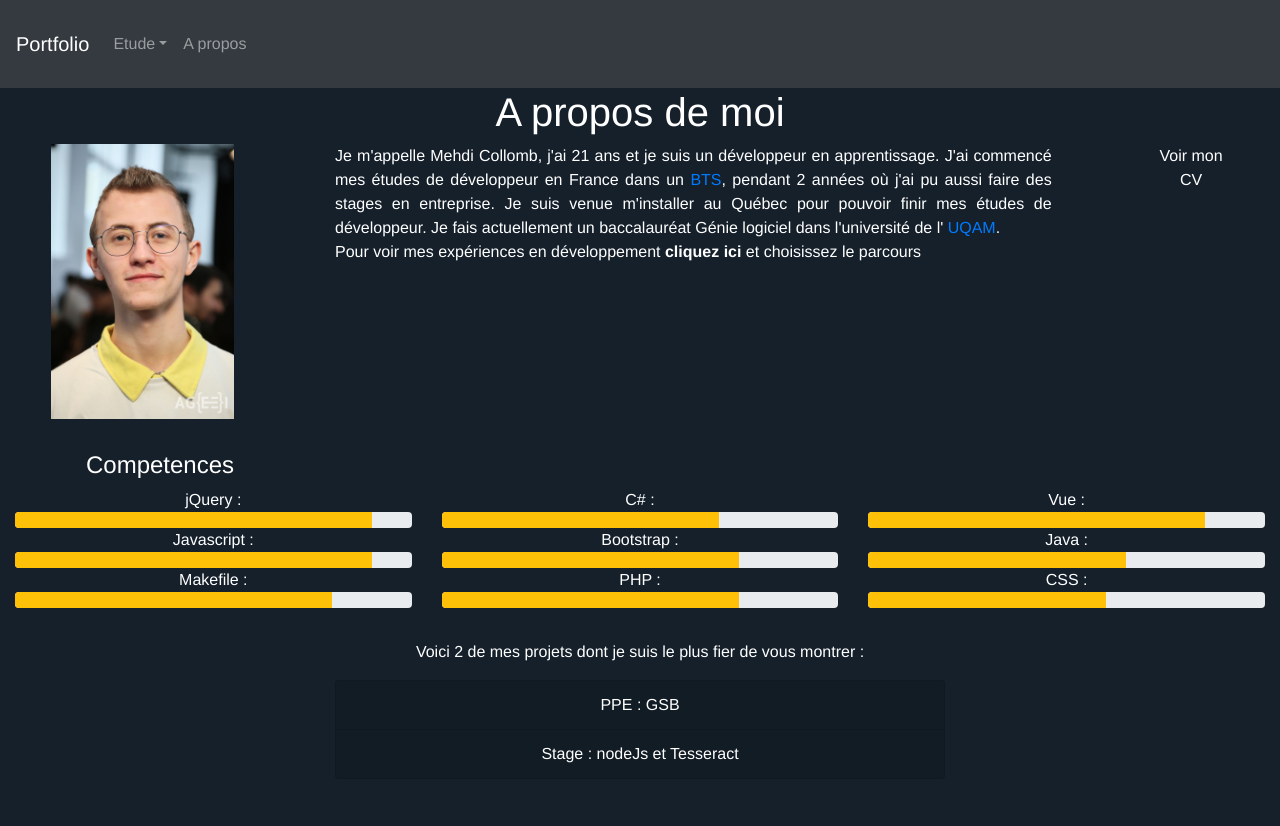
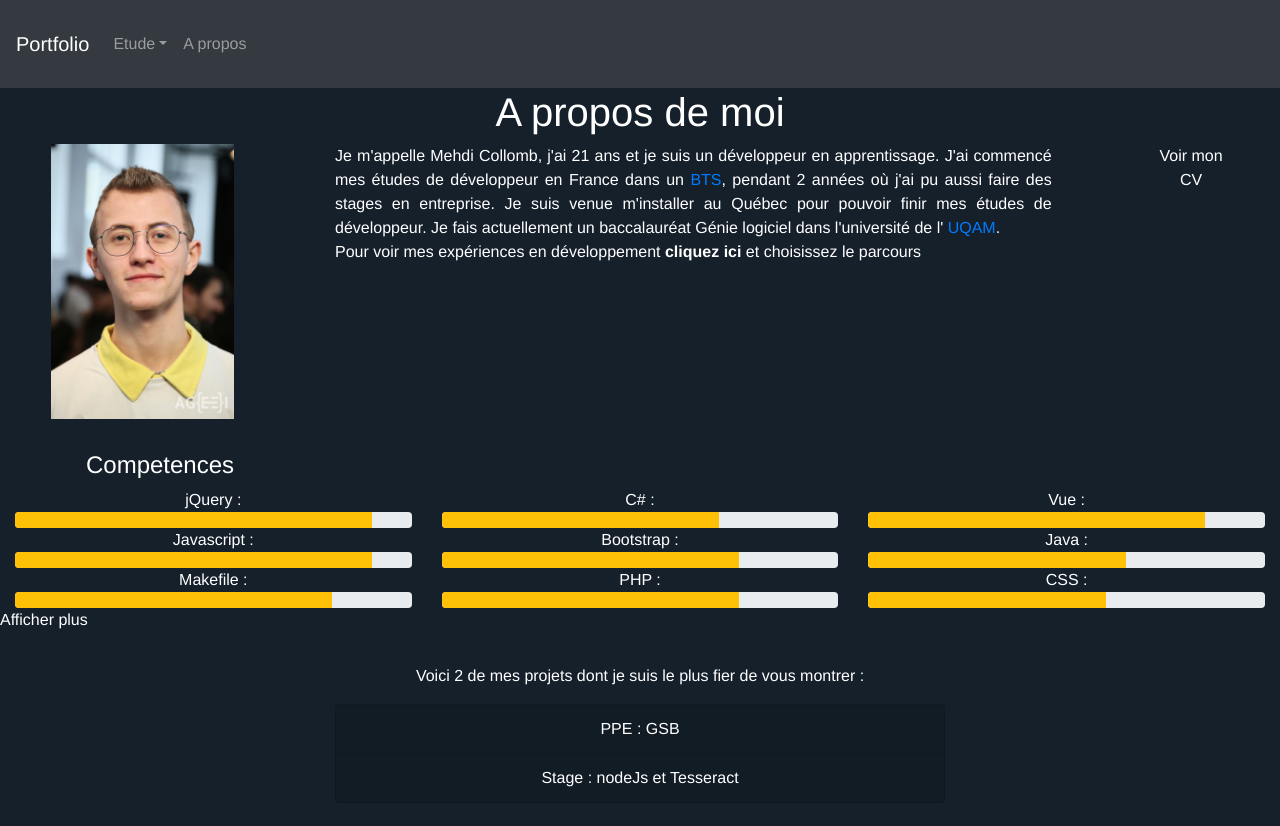
Before and after one commit to Kyowdem/Portfolio, a Vue app: page /aboutMe in a window 1280 px wide. Before the commit the page ends 803 px from the top, so only its background shows below. Built offline with nearby package versions, Linux system fonts and the light colour scheme.

Commit message:
add showMoreTxt when clicking change txt

```diff
--- a/src/views/AboutMe.vue
+++ b/src/views/AboutMe.vue
@@ -48,6 +48,10 @@
       </div>
       <div class="row">
         <Skill v-for="skill in skills.slice(0, this.sliceArray)" :key="skill.name" :name="skill.name" :level="skill.level" />
+        <div @click="showMore">
+          <a v-if="!showMoreTxt">Afficher plus</a>
+          <a v-else>Afficher moins</a>
+        </div>
       </div>
     </div>
 
@@ -92,7 +96,8 @@ export default {
         },
       ],
       skills,
-      sliceArray: 0
+      sliceArray: 0,
+      showMoreTxt: 0
     };
   },
   methods: {
@@ -111,6 +116,11 @@ export default {
       array.sort(() => Math.random() - 0.5);
       return array;
     },
+    showMore() {
+      this.sliceArray = 0;
+      setTimeout(() => { this.sliceArray = this.skills.length; }, 0);
+      this.showMoreTxt = !this.showMoreTxt;
+    }
   },
   mounted() {
     this.shuffle(this.skills);
```
